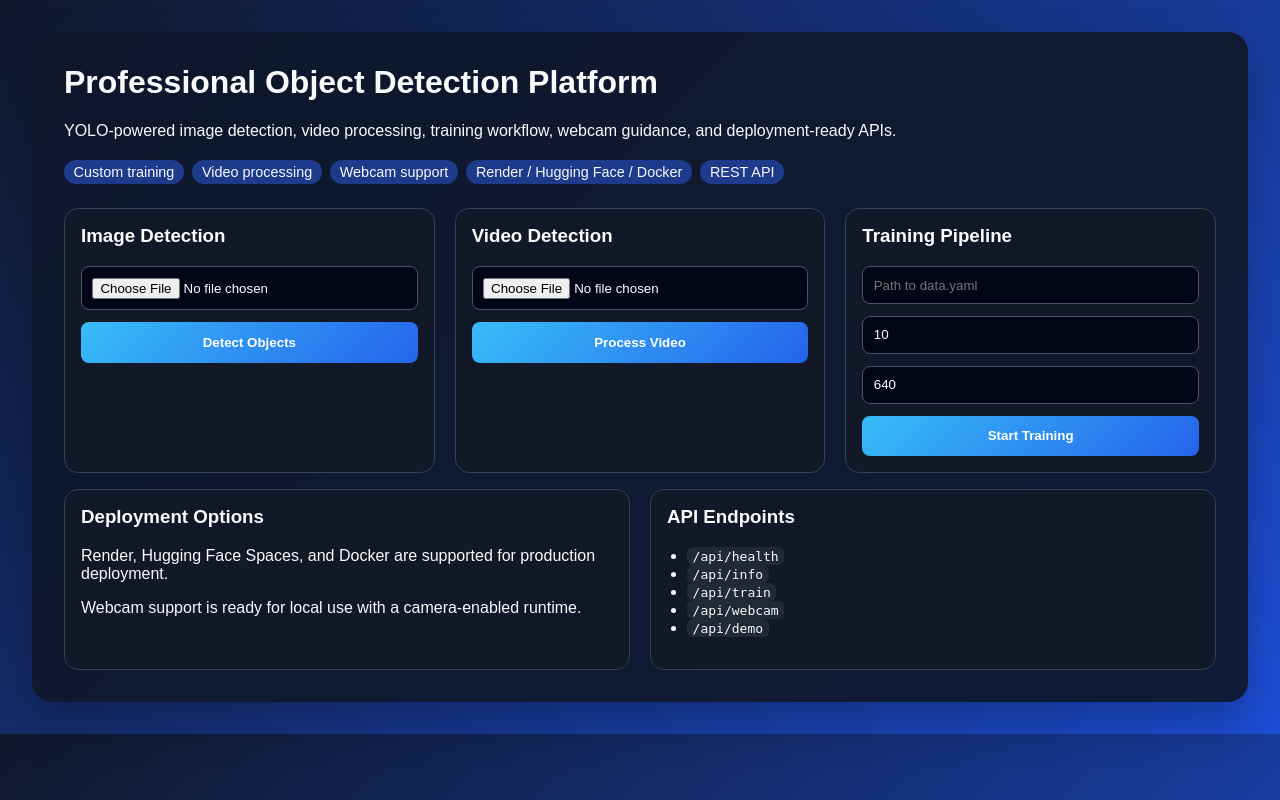
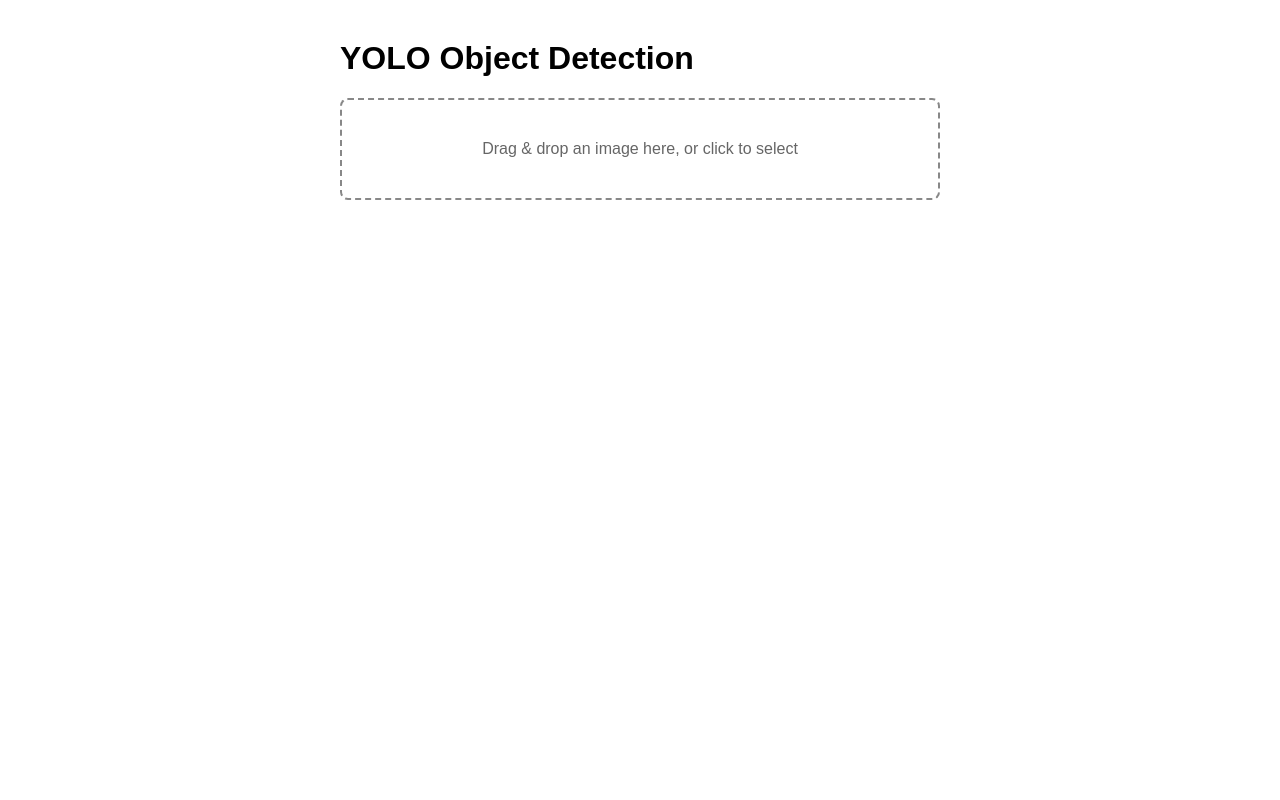
Before and after one commit to Rhimkhan/object-detection-api, a Flask app: page / in a window 1280 px wide. Run offline with Flask 3, Linux system fonts and the light colour scheme.

Commit message:
feat: add drag-and-drop upload with live image preview to UI

```diff
--- a/object ddetection yolo/templates/index.html
+++ b/object ddetection yolo/templates/index.html
@@ -1,109 +1,48 @@
 <!DOCTYPE html>
 <html lang="en">
 <head>
-    <meta charset="UTF-8" />
-    <meta name="viewport" content="width=device-width, initial-scale=1.0" />
-    <title>Professional Object Detection Platform</title>
+  <meta charset="UTF-8">
+  <title>Object Detection</title>
   <style>
-      body { font-family: Arial, sans-serif; margin: 0; padding: 2rem; background: linear-gradient(135deg, #0f172a, #1d4ed8); color: #f8fafc; }
-      .container { max-width: 1200px; margin: 0 auto; background: rgba(15, 23, 42, 0.92); padding: 2rem; border-radius: 20px; box-shadow: 0 20px 45px rgba(0,0,0,0.25); }
-      h1, h2, h3 { margin-top: 0; }
-      .hero { margin-bottom: 1.5rem; }
-      .grid { display: grid; gap: 1.25rem; grid-template-columns: repeat(auto-fit, minmax(280px, 1fr)); margin-top: 1rem; }
-      .card { border: 1px solid #334155; border-radius: 14px; padding: 1rem; background: #111827; }
-      form { display: flex; flex-direction: column; gap: 0.75rem; }
-      input[type="file"], input[type="text"] { padding: 0.65rem; border-radius: 8px; border: 1px solid #475569; background: #020617; color: white; }
-      button { background: linear-gradient(135deg, #38bdf8, #2563eb); color: white; border: none; padding: 0.8rem 1rem; border-radius: 8px; cursor: pointer; font-weight: 600; }
-      .pill { display: inline-block; padding: 0.25rem 0.6rem; border-radius: 999px; background: #1e3a8a; margin: 0.25rem 0.25rem 0 0; font-size: 0.9rem; }
-      .result { margin-top: 1.5rem; padding: 1rem; border-radius: 12px; background: #0f172a; }
-      img, video { max-width: 100%; border-radius: 12px; margin-top: 1rem; }
-      ul { padding-left: 1.25rem; }
-      code { background: #1f2937; padding: 0.1rem 0.35rem; border-radius: 6px; }
+    body { font-family: Arial, sans-serif; max-width: 600px; margin: 40px auto; }
+    #dropzone {
+      border: 2px dashed #888; border-radius: 8px; padding: 40px;
+      text-align: center; color: #666; cursor: pointer;
+    }
+    #dropzone.dragover { background: #f0f8ff; border-color: #4a90e2; }
+    #preview { max-width: 100%; margin-top: 20px; display: none; }
   </style>
 </head>
 <body>
-    <div class="container">
-      <div class="hero">
-        <h1>Professional Object Detection Platform</h1>
-        <p>YOLO-powered image detection, video processing, training workflow, webcam guidance, and deployment-ready APIs.</p>
-        <div>
-          <span class="pill">Custom training</span>
-          <span class="pill">Video processing</span>
-          <span class="pill">Webcam support</span>
-          <span class="pill">Render / Hugging Face / Docker</span>
-          <span class="pill">REST API</span>
-        </div>
-      </div>
+  <h1>YOLO Object Detection</h1>
+  <div id="dropzone">Drag & drop an image here, or click to select</div>
+  <input type="file" id="fileInput" accept="image/*" style="display:none">
+  <img id="preview" alt="Preview">
 
-      <div class="grid">
-        <div class="card">
-          <h3>Image Detection</h3>
-          <form action="/detect" method="post" enctype="multipart/form-data">
-            <input type="file" name="image" accept="image/*" required />
-            <button type="submit">Detect Objects</button>
-          </form>
-        </div>
+  <script>
+    const dropzone = document.getElementById("dropzone");
+    const fileInput = document.getElementById("fileInput");
+    const preview = document.getElementById("preview");
 
-        <div class="card">
-          <h3>Video Detection</h3>
-          <form action="/detect/video" method="post" enctype="multipart/form-data">
-            <input type="file" name="video" accept="video/*" required />
-            <button type="submit">Process Video</button>
-          </form>
-        </div>
+    dropzone.addEventListener("click", () => fileInput.click());
+    dropzone.addEventListener("dragover", (e) => { e.preventDefault(); dropzone.classList.add("dragover"); });
+    dropzone.addEventListener("dragleave", () => dropzone.classList.remove("dragover"));
+    dropzone.addEventListener("drop", (e) => {
+      e.preventDefault();
+      dropzone.classList.remove("dragover");
+      handleFile(e.dataTransfer.files[0]);
+    });
+    fileInput.addEventListener("change", () => handleFile(fileInput.files[0]));
 
-        <div class="card">
-          <h3>Training Pipeline</h3>
-          <form action="/api/train" method="post">
-            <input type="text" name="data_yaml" placeholder="Path to data.yaml" required />
-            <input type="text" name="epochs" value="10" />
-            <input type="text" name="imgsz" value="640" />
-            <button type="submit">Start Training</button>
-          </form>
-        </div>
-      </div>
-
-      <div class="grid">
-        <div class="card">
-          <h3>Deployment Options</h3>
-          <p>Render, Hugging Face Spaces, and Docker are supported for production deployment.</p>
-          <p>Webcam support is ready for local use with a camera-enabled runtime.</p>
-        </div>
-        <div class="card">
-          <h3>API Endpoints</h3>
-          <ul>
-            <li><code>/api/health</code></li>
-            <li><code>/api/info</code></li>
-            <li><code>/api/train</code></li>
-            <li><code>/api/webcam</code></li>
-            <li><code>/api/demo</code></li>
-          </ul>
-        </div>
-      </div>
-
-      {% if summary %}
-      <div class="result">
-        <h3>Result</h3>
-        <p>{{ summary }}</p>
-        {% if detections %}
-        <ul>
-          {% for detection in detections %}
-          <li>{{ detection.class_name }} — confidence {{ detection.confidence }} — bbox {{ detection.bbox }}</li>
-          {% endfor %}
-        </ul>
-        {% endif %}
-      </div>
-      {% endif %}
-
-      {% if image_url %}
-      <img src="{{ image_url }}" alt="Annotated result" />
-      {% endif %}
-
-      {% if video_url %}
-      <video controls src="{{ video_url }}"></video>
-      {% endif %}
-    </div>
+    function handleFile(file) {
+      if (!file) return;
+      const reader = new FileReader();
+      reader.onload = (e) => {
+        preview.src = e.target.result;
+        preview.style.display = "block";
+      };
+      reader.readAsDataURL(file);
+    }
+  </script>
 </body>
 </html>
-
-<!-- UI polish planned -->
```
Lines whose indentation alone changed are shown as unchanged.
